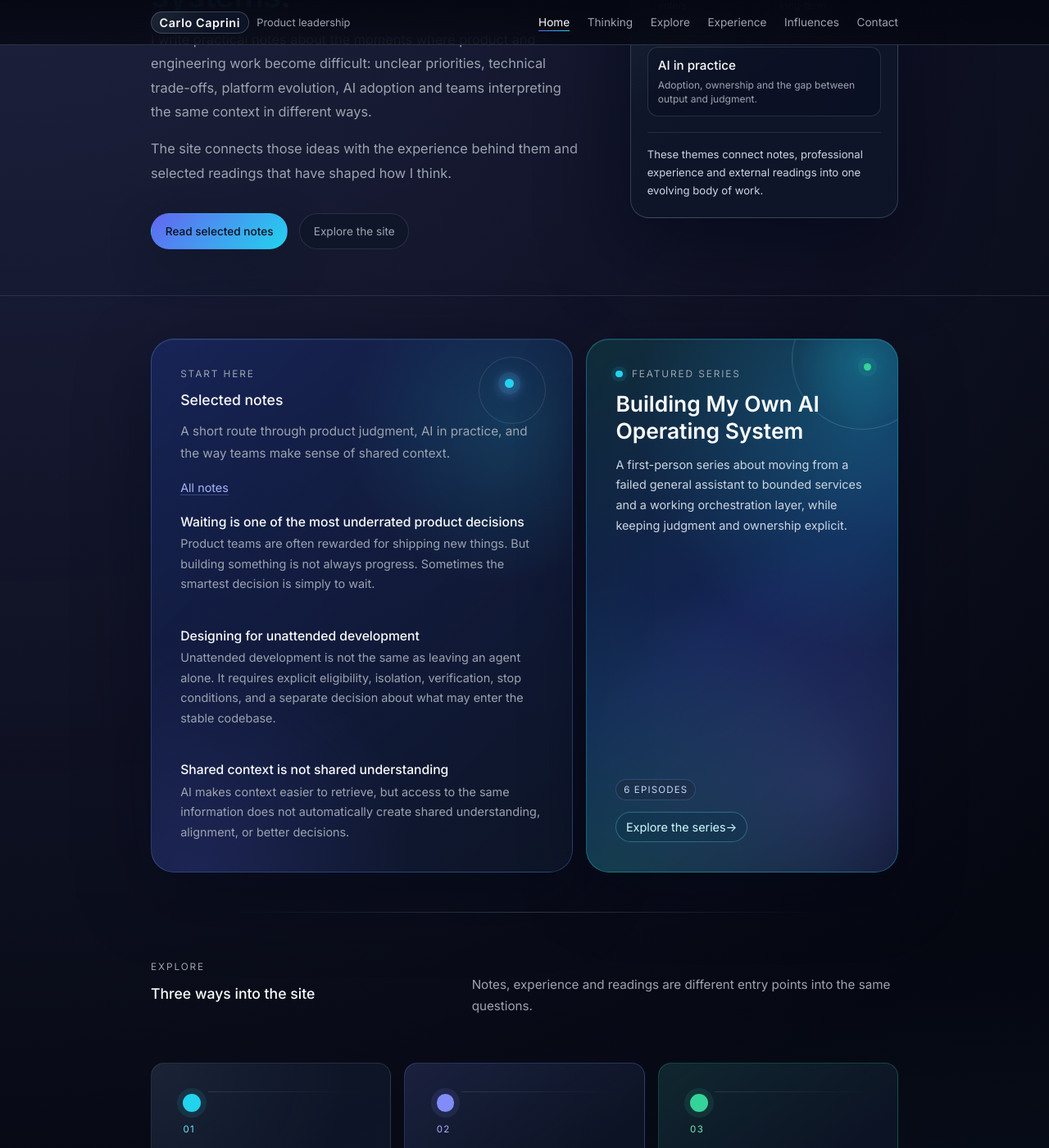
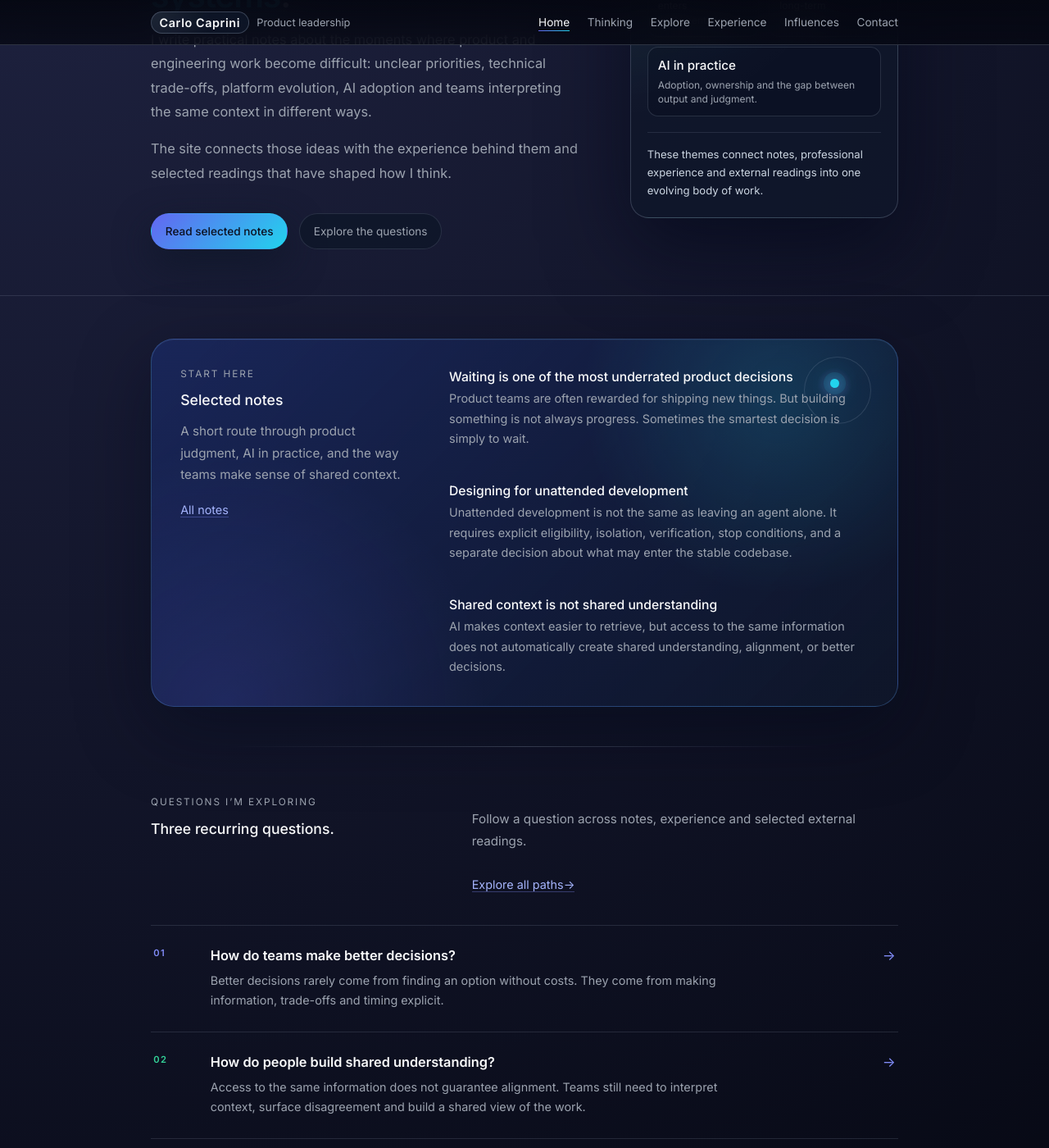
Before and after one commit to carlocaprini/carlocaprini.github.io, a Jekyll site: the page built from index.md, in a window 1280 px wide and 1400 px high, scrolled down 304 px. Shown: the whole window at 82% size. Built offline with Jekyll 4.4.1, drawn with Linux system fonts in a browser that asks for light colours; some of the changed text lies outside the part shown.

Commit message:
Complete discovery-first Home journey

```diff
--- a/_data/home.yml
+++ b/_data/home.yml
@@ -10,8 +10,8 @@ hero:
       label: Read selected notes
       url: /#selected-notes
     secondary:
-      label: Explore the site
-      url: /#explore
+      label: Explore the questions
+      url: /explore/
   snapshot:
     badge: Ideas on this site
     items:
@@ -41,34 +41,59 @@ featured_series:
   description: A first-person series about moving from a failed general assistant to bounded services and a working orchestration layer, while keeping judgment and ownership explicit.
   action: Explore the series
 
+questions:
+  eyebrow: Questions I’m exploring
+  title: Three recurring questions.
+  description: Follow a question across notes, experience and selected external readings.
+  items:
+    - product-decisions
+    - shared-understanding
+    - ai-and-work
+  action:
+    label: Explore all paths
+    url: /explore/
+
 where_i_can_help:
-  eyebrow: Recurring questions
-  title: The situations I keep coming back to.
+  eyebrow: Working together
+  title: Problems I can help work through.
   paragraphs:
-    - My notes often start where product direction, technical constraints and team dynamics meet.
-    - These are some of the questions that connect what I write with the work and systems I have experienced.
+    - The same questions I write about often appear in real product and engineering work.
+    - I am open to selected collaborations where an external product perspective can help clarify direction, expose trade-offs or connect product and technical decisions.
   cards:
-    - title: When several directions look reasonable
-      body: "How do teams decide what to build, what to postpone, and which trade-offs are worth accepting across customers, delivery and long-term system consequences?"
-    - title: When an API becomes a product surface
-      body: What changes when APIs, integrations and developer-facing capabilities start shaping the product experience for customers, partners, internal teams or AI agents?
-    - title: When AI moves faster than understanding
-      body: What still needs to be understood when prototypes, automation or agent workflows make something possible before reliability, ownership and product fit are clear?
+    - title: Product direction when several options look reasonable
+      body: Clarifying what each direction protects, what it gives up and which information is still missing.
+    - title: Platform and API product evolution
+      body: Connecting customer and developer experience with technical constraints, extensibility and long-term platform health.
+    - title: AI adoption in existing products and workflows
+      body: Moving from a promising capability to useful, dependable behaviour with explicit ownership and boundaries.
+  actions:
+    - label: See my experience
+      url: /experience/
+    - label: Start a conversation
+      url: /#contact
 
-explore:
-  eyebrow: Explore
-  title: Three ways into the site
-  description: Notes, experience and readings are different entry points into the same questions.
+experience:
+  eyebrow: Experience behind the work
+  title: Product judgment grounded in technical systems.
+  description: My perspective comes from moving between software engineering, product direction and developer-facing platforms, from a startup through global product organisations.
+  action:
+    label: See the experience
+    url: /experience/
+
+explore_thinking:
+  eyebrow: Explore the thinking
+  title: Choose the kind of context you need.
+  description: Read individual observations, follow a curated question or see the external ideas that shaped the work.
   cards:
     - title: Thinking
       url: /thinking/
-      body: Notes on trade-offs, AI, urgency, shared context and product work in software teams.
-    - title: Experience
-      url: /experience/
-      body: The roles and systems that shaped my work across engineering, product and platform strategy.
+      body: Individual notes on product decisions, AI-enabled work, software systems and collaboration.
+    - title: Explore
+      url: /explore/
+      body: Curated questions connecting notes, professional experience and selected readings.
     - title: Influences
       url: /influences/
-      body: External readings connected to the questions I keep coming back to.
+      body: External arguments and research that sharpen, support or challenge my thinking.
 
 contact:
   eyebrow: Contact
--- a/_layouts/home.html
+++ b/_layouts/home.html
@@ -29,7 +29,7 @@ layout: default
   <section id="selected-notes" class="section">
     {% assign home_series = site.data.series[h.featured_series.slug] %}
     {% assign home_series_notes = site.pages | where: "series", h.featured_series.slug | sort: "series_order" %}
-    <div class="container home-featured-grid">
+    <div class="container home-start-section">
       <div class="home-start-here selected-notes-panel">
         <div>
           <div class="section-header">
@@ -53,8 +53,73 @@ layout: default
           {% endfor %}
         </ul>
       </div>
-      {% if home_series and home_series_notes.size > 0 %}
-      <section class="home-series-preview" aria-labelledby="home-series-title">
+    </div>
+  </section>
+
+  <section id="questions" class="section home-questions-section">
+    <div class="container">
+      <div class="home-map-header">
+        <div>
+          <div class="section-eyebrow">{{ h.questions.eyebrow }}</div>
+          <h2 class="section-title">{{ h.questions.title }}</h2>
+        </div>
+        <div>
+          <p class="section-description">{{ h.questions.description }}</p>
+          <a class="section-link" href="{{ h.questions.action.url | relative_url }}">{{ h.questions.action.label }} <span aria-hidden="true">→</span></a>
+        </div>
+      </div>
+      <ol class="question-path-list question-path-list--home">
+        {% for question_slug in h.questions.items %}
+          {% assign question = site.data.questions.questions | where: "slug", question_slug | first %}
+          {% if question %}
+          <li class="question-path-item question-path-item--{{ question.slug }}">
+            <a href="{{ '/explore/' | append: question.slug | append: '/' | relative_url }}">
+              <span class="question-path-index" aria-hidden="true">0{{ forloop.index }}</span>
+              <span class="question-path-content">
+                <strong>{{ question.title }}</strong>
+                <span>{{ question.home_description }}</span>
+              </span>
+              <span class="question-path-arrow" aria-hidden="true">→</span>
+            </a>
+          </li>
+          {% endif %}
+        {% endfor %}
+      </ol>
+    </div>
+  </section>
+
+  <section id="where-i-can-help" class="section home-help-section">
+    <div class="container home-help-layout">
+      <div class="home-help-intro">
+        <div class="section-eyebrow">{{ h.where_i_can_help.eyebrow }}</div>
+        <h2 class="section-title">{{ h.where_i_can_help.title }}</h2>
+        {% for p in h.where_i_can_help.paragraphs %}
+          <p class="body-text">{{ p }}</p>
+        {% endfor %}
+        <div class="home-help-actions">
+          {% for action in h.where_i_can_help.actions %}
+            <a class="section-link" href="{{ action.url | relative_url }}">{{ action.label }}{% if forloop.first %} <span aria-hidden="true">→</span>{% endif %}</a>
+          {% endfor %}
+        </div>
+      </div>
+      <div class="home-help-list">
+        {% for c in h.where_i_can_help.cards %}
+          <article class="home-help-item">
+            <div class="home-help-item-marker" aria-hidden="true"></div>
+            <div class="home-help-item-content">
+              <h3>{{ c.title }}</h3>
+              <p>{{ c.body }}</p>
+            </div>
+          </article>
+        {% endfor %}
+      </div>
+    </div>
+  </section>
+
+  {% if home_series and home_series_notes.size > 0 %}
+  <section id="featured-series" class="section home-series-section">
+    <div class="container">
+      <div class="home-series-preview home-series-preview--wide" aria-labelledby="home-series-title">
         <div>
           <div class="home-series-heading-row">
             <span class="home-series-signal" aria-hidden="true"></span>
@@ -67,22 +132,35 @@ layout: default
           <span class="home-series-count">{{ home_series_notes.size }} episodes</span>
           <a class="section-link" href="{{ home_series.url | relative_url }}">{{ h.featured_series.action }} <span aria-hidden="true">→</span></a>
         </div>
-      </section>
-      {% endif %}
+      </div>
+    </div>
+  </section>
+  {% endif %}
+
+  <section id="experience-behind-the-work" class="section home-experience-section">
+    <div class="container home-experience-grid">
+      <div>
+        <div class="section-eyebrow">{{ h.experience.eyebrow }}</div>
+        <h2 class="section-title">{{ h.experience.title }}</h2>
+      </div>
+      <div>
+        <p class="section-description">{{ h.experience.description }}</p>
+        <a class="section-link" href="{{ h.experience.action.url | relative_url }}">{{ h.experience.action.label }} <span aria-hidden="true">→</span></a>
+      </div>
     </div>
   </section>
 
-  <section id="explore" class="section home-map-section">
+  <section id="explore-thinking" class="section home-map-section">
     <div class="container">
       <div class="home-map-header">
         <div>
-          <div class="section-eyebrow">{{ h.explore.eyebrow }}</div>
-          <h2 class="section-title">{{ h.explore.title }}</h2>
+          <div class="section-eyebrow">{{ h.explore_thinking.eyebrow }}</div>
+          <h2 class="section-title">{{ h.explore_thinking.title }}</h2>
         </div>
-        <p class="section-description">{{ h.explore.description }}</p>
+        <p class="section-description">{{ h.explore_thinking.description }}</p>
       </div>
       <div class="home-explore-grid">
-        {% for c in h.explore.cards %}
+        {% for c in h.explore_thinking.cards %}
           <article class="card home-explore-card">
             <a class="home-map-card-link" href="{{ c.url | relative_url }}">
               <span class="home-map-marker" aria-hidden="true"></span>
@@ -91,32 +169,7 @@ layout: default
               <span class="home-map-body">{{ c.body }}</span>
             </a>
             <div class="home-map-line" aria-hidden="true"></div>
-            <div class="home-map-arrow" aria-hidden="true">
-              <span></span>
-            </div>
-          </article>
-        {% endfor %}
-      </div>
-    </div>
-  </section>
-
-  <section id="where-i-can-help" class="section home-help-section">
-    <div class="container home-help-layout">
-      <div class="home-help-intro">
-        <div class="section-eyebrow">{{ h.where_i_can_help.eyebrow }}</div>
-        <h2 class="section-title">{{ h.where_i_can_help.title }}</h2>
-        {% for p in h.where_i_can_help.paragraphs %}
-          <p class="body-text">{{ p }}</p>
-        {% endfor %}
-      </div>
-      <div class="home-help-list">
-        {% for c in h.where_i_can_help.cards %}
-          <article class="home-help-item">
-            <div class="home-help-item-marker" aria-hidden="true"></div>
-            <div class="home-help-item-content">
-              <h3>{{ c.title }}</h3>
-              <p>{{ c.body }}</p>
-            </div>
+            <div class="home-map-arrow" aria-hidden="true"><span></span></div>
           </article>
         {% endfor %}
       </div>
--- a/assets/css/main.css
+++ b/assets/css/main.css
@@ -621,24 +621,22 @@ main {
   max-width: 34rem;
 }
 
-.home-featured-grid {
-  display: grid;
-  grid-template-columns: minmax(0, 1.15fr) minmax(18rem, 0.85fr);
-  gap: 1rem;
-  align-items: stretch;
-}
-
-.home-featured-grid > * {
-  min-width: 0;
-  height: 100%;
-}
-
 .home-start-here {
   display: grid;
   grid-template-columns: minmax(0, 1fr);
   gap: 1.35rem;
   margin: 0;
   padding: 2.2rem;
+}
+
+.home-start-section {
+  max-width: 960px;
+}
+
+.home-start-section .home-start-here {
+  grid-template-columns: minmax(15rem, 0.72fr) minmax(0, 1.28fr);
+  gap: 2.5rem;
+  align-items: start;
 }
 
 .home-start-here .section-header {
@@ -782,6 +780,25 @@ main {
   border-color: rgba(103, 232, 249, 0.54);
   color: #ffffff;
   background: rgba(8, 47, 73, 0.44);
+}
+
+.home-series-preview--wide {
+  display: grid;
+  grid-template-columns: minmax(0, 1.4fr) auto;
+  align-items: end;
+  min-height: 0;
+}
+
+.home-series-preview--wide .home-series-title {
+  max-width: 34rem;
+}
+
+.home-series-preview--wide .home-series-description {
+  max-width: 42rem;
+}
+
+.home-series-preview--wide .home-series-action {
+  align-items: flex-end;
 }
 
 @keyframes home-series-spectrum {
@@ -1465,6 +1482,35 @@ main {
   line-height: 1.7;
 }
 
+.home-help-actions {
+  display: flex;
+  flex-wrap: wrap;
+  gap: 0.75rem 1.25rem;
+  margin-top: 1.3rem;
+}
+
+.home-experience-grid {
+  display: grid;
+  grid-template-columns: minmax(0, 0.8fr) minmax(0, 1.2fr);
+  gap: 2.8rem;
+  align-items: start;
+}
+
+.home-experience-grid .section-title {
+  margin-top: 0.6rem;
+  max-width: 28rem;
+}
+
+.home-experience-grid .section-description {
+  max-width: 34rem;
+  margin: 0;
+}
+
+.home-experience-grid .section-link,
+.home-map-header .section-link {
+  margin-top: 1rem;
+}
+
 .home-map-section {
   padding-bottom: 0.8rem;
 }
@@ -3352,7 +3398,9 @@ main {
   .home-explore-grid,
   .home-help-layout,
   .home-map-header,
-  .home-featured-grid,
+  .home-start-section .home-start-here,
+  .home-series-preview--wide,
+  .home-experience-grid,
   .thinking-ai-process,
   .thinking-entry-grid,
   .series-overview {
@@ -3381,7 +3429,6 @@ main {
   }
 
   .thinking-entry-grid,
-  .home-featured-grid,
   .series-overview {
     gap: 1.35rem;
   }
@@ -3772,11 +3819,15 @@ main {
     padding: 1.75rem;
   }
 
+  .home-series-preview--wide .home-series-action {
+    align-items: flex-start;
+  }
+
   .thinking-entry-grid .selected-notes-panel {
     width: 100%;
   }
 
-  .home-featured-grid .selected-notes-panel {
+  .home-start-section .selected-notes-panel {
     width: 100%;
   }
 
```
Also changed, not shown: index.md (+1 -1 lines), scripts/validate_source.rb (+27 -0 lines), tests/browser/site.spec.js (+19 -0 lines).
